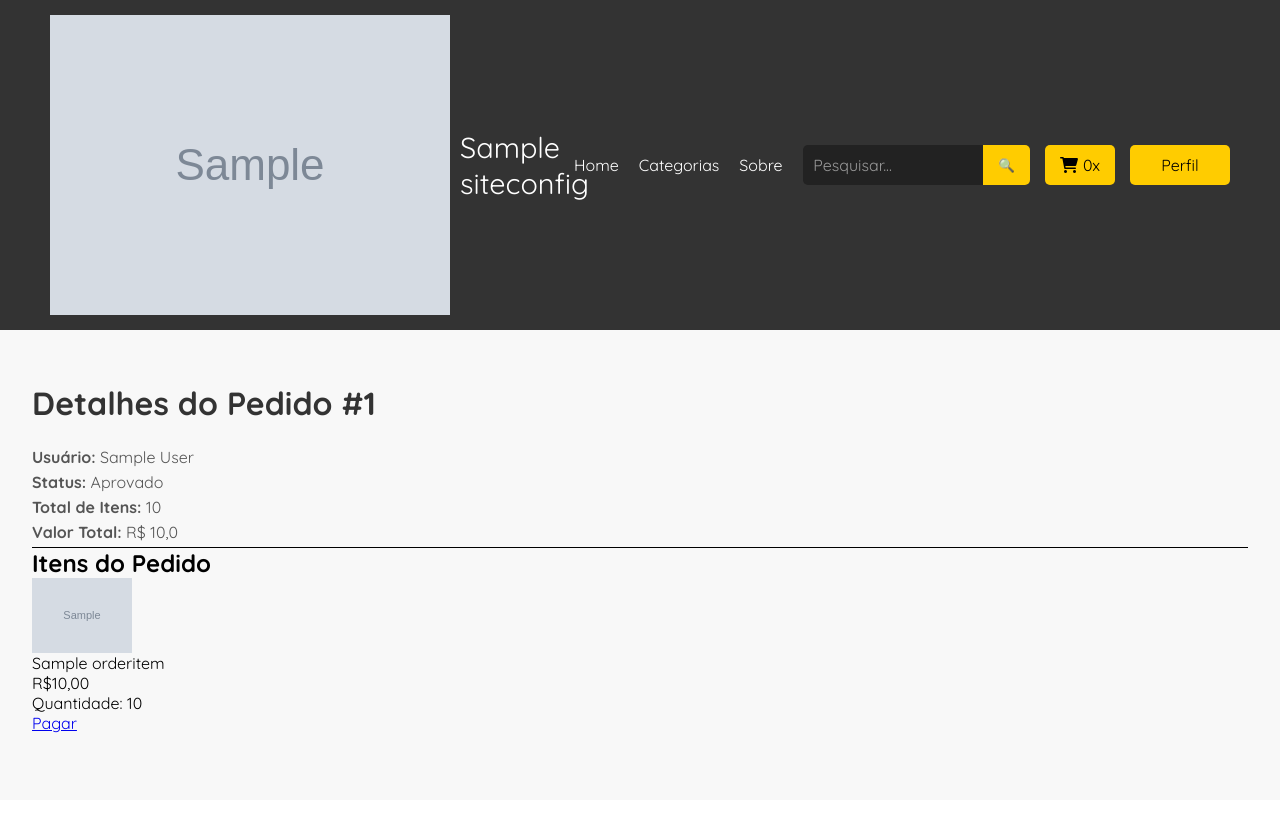
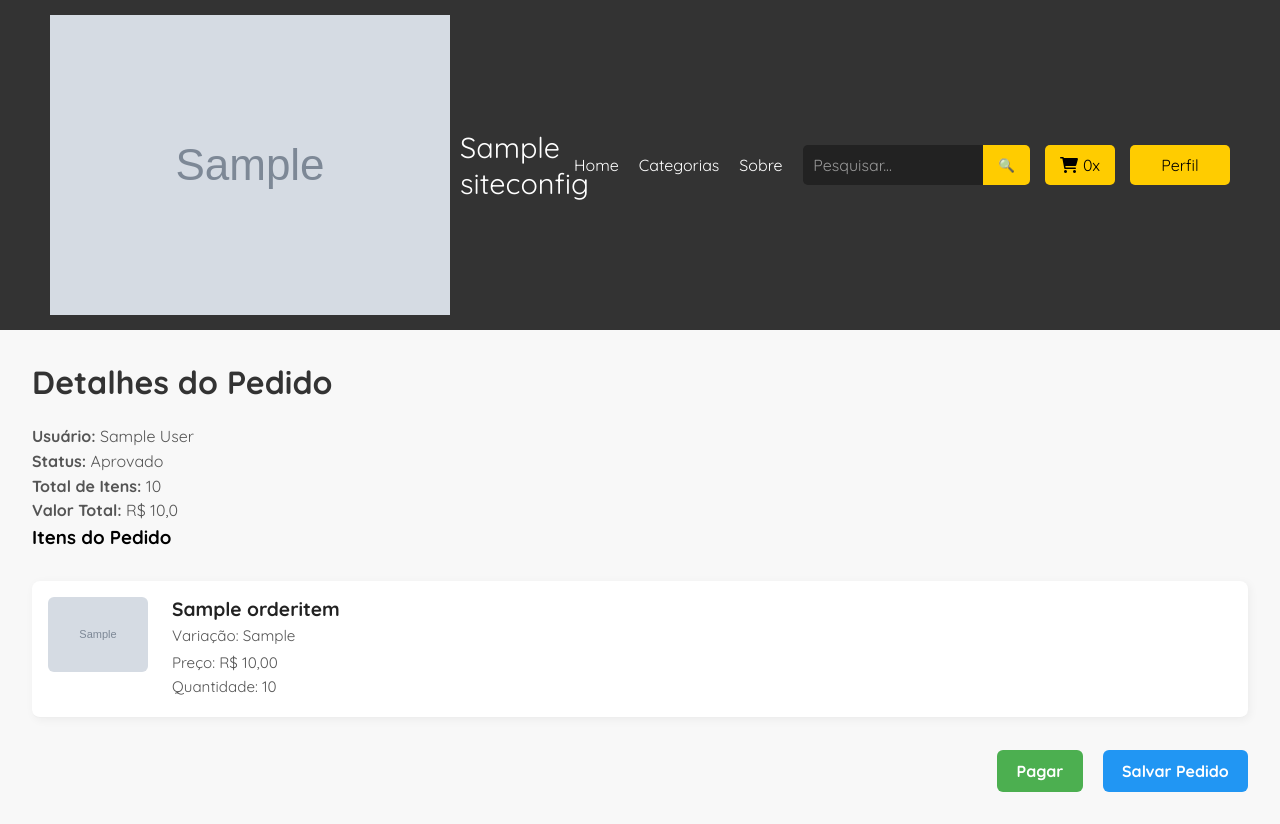
Before and after one commit to ThomasNicholas21/ProjetoEcommerce, a Django app: page /user/order/1 in a window 1280 px wide. Before the commit the page ends 733 px from the top, so only its background shows below. Run offline with Django 4.2, Linux system fonts and the light colour scheme; a user stored in the database is signed in; tables that the repository leaves empty hold one stand-in row (values such as "Sample post"); grey boxes marked "Sample" are stand-in pictures.

Commit message:
refactor: refatorando detalhe

```diff
--- a/application/ecommerce/templates/ecommerce/detail/order_detail.html
+++ b/application/ecommerce/templates/ecommerce/detail/order_detail.html
@@ -1,8 +1,9 @@
 {% extends "global/base.html" %}
+{% load static %}
 
 {% block content %}
 <div class="order-detail-container">
-  <h1 class="order-title">Detalhes do Pedido #{{ order.id }}</h1>
+    <h2 class="order-title">Detalhes do Pedido</h2>
 
     <div class="order-meta">
         <p><strong>Usuário:</strong> {{ order.user.first_name }} {{ order.user.last_name }}</p>
@@ -11,19 +12,29 @@
         <p><strong>Valor Total:</strong> R$ {{ order.total_value }}</p>
     </div>
 
-  <hr>
+    <h3>Itens do Pedido</h3>
 
-  <h2>Itens do Pedido</h2>
-  <ul class="order-items-list">
-    {% for item in order_items  %}
-        <img src="{{ item.imagem }}" alt="{{ item.product_name }}" style="width: 100px;">
-        {{ item.product_name }}
-        <p>R${{ item.price }} <p/>
-        <p>Quantidade: {{ item.product_amount}}<p/>
+    <div class="order-items">
+        {% for item in order_items %}
+            <div class="order-item">
+                <div class="order-item-image">
+                    <img src="{{ item.imagem }}" alt="{{ item.product_name }}">
+                </div>
+                <div class="order-item-details">
+                    <h4 class="product-name">{{ item.product_name }}</h4>
+                    {% if item.product_variation %}
+                        <p class="variation">Variação: {{ item.product_variation }}</p>
+                    {% endif %}
+                    <p class="price">Preço: R$ {{ item.price }}</p>
+                    <p class="quantity">Quantidade: {{ item.product_amount }}</p>
+                </div>
+            </div>
         {% endfor %}
-    </ul>
-    <div>
-        <a href=#> Pagar </a>
+    </div>
+
+    <div class="order-footer">
+        <a href="#" class="btn action">Pagar</a>
+        <a href="#" class="btn secondary">Salvar Pedido</a>
     </div>
 </div>
 {% endblock content %}
```
Lines whose indentation alone changed are shown as unchanged.
